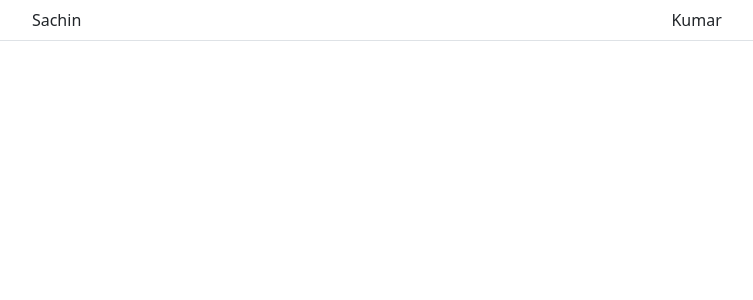
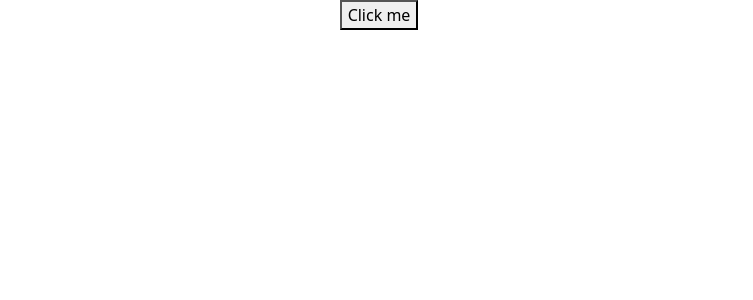
Before and after one commit to Sachin-RJ7/React-Tut, a React (Create React App) app: page / in a window 1280 px wide. Shown: the top 300 px of the page, without its empty margins (261-1014 px from the left). Built offline with nearby package versions, Linux system fonts and the light colour scheme.

Commit message:
passing child data to parent

```diff
--- a/src/App.js
+++ b/src/App.js
@@ -1,19 +1,18 @@
 import "./App.css";
-import { Table } from "react-bootstrap";
 import Child from "./Child";
 
 function App()
 {
 
+
+  function parentAlert(name)
+  {
+    alert(name)
+  }
+
   return (
     <div className="App">
-      <Table>
-        <tbody>
-          <tr>
-            <Child />
-          </tr>
-        </tbody>
-      </Table>
+      <Child alert={parentAlert} />
     </div>
   )
 
--- a/src/Child.js
+++ b/src/Child.js
@@ -1,12 +1,11 @@
 
 
 function Child(props){
+    const data = "Sachin Kumar"
     return(
-        // fragment
-        <>
-            <td>Sachin</td>
-            <td>Kumar</td>
-        </>
+        <div>
+            <button onClick={()=>props.alert(data)}>Click me</button>
+        </div>
     )
 }
 
```
